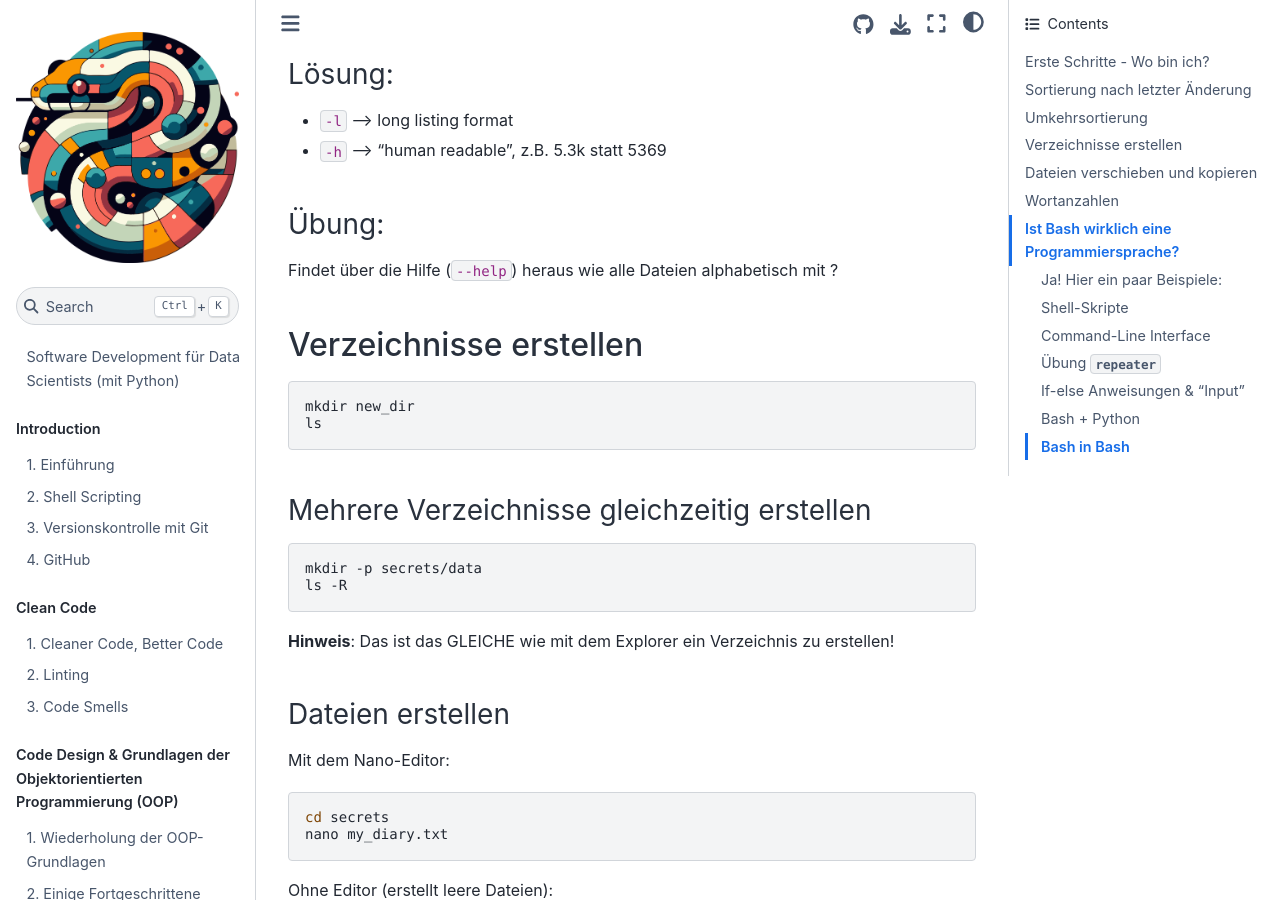
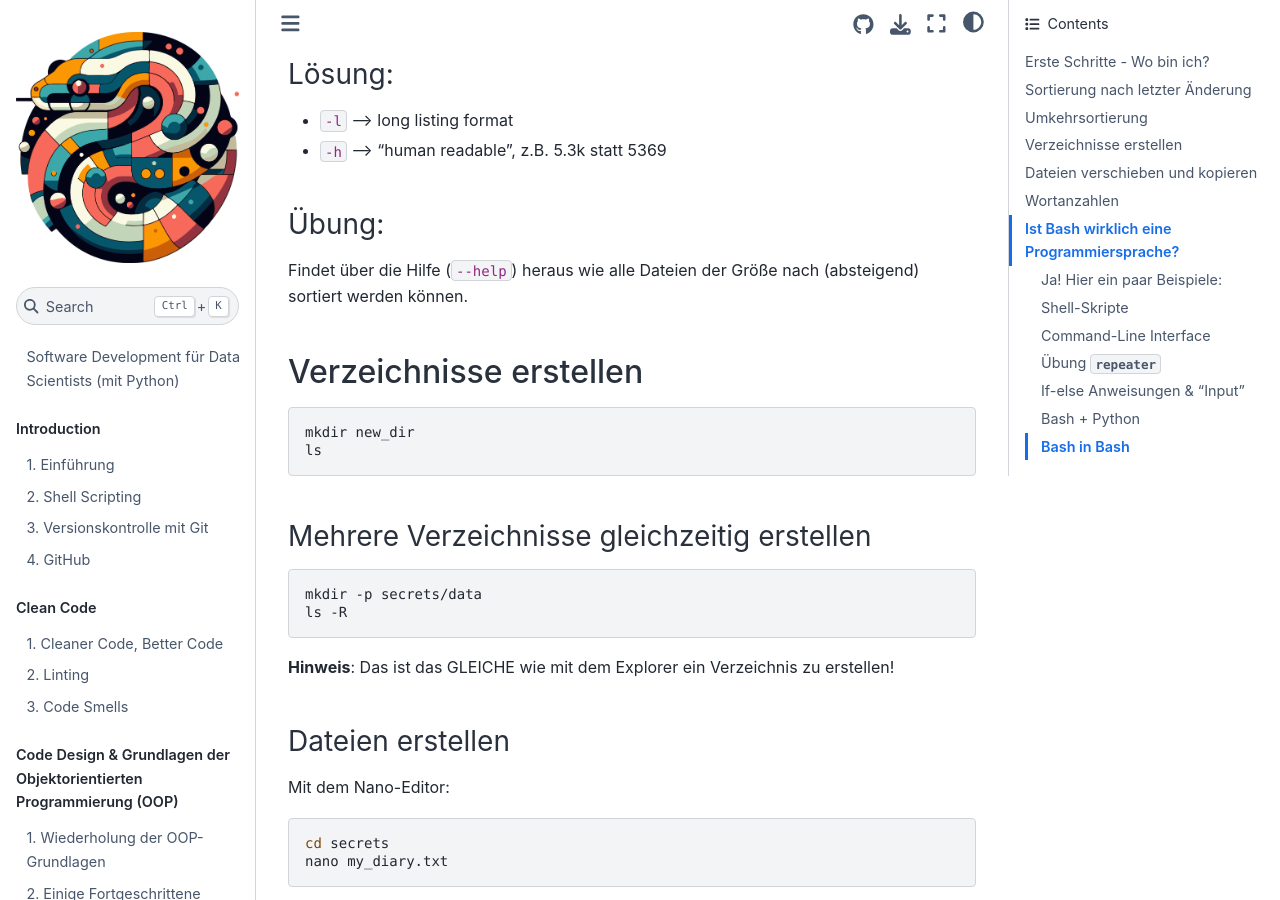
Before and after one commit to florian-huber/data_science_software_dev, a Jupyter Book: the page built from live_coding_sessions/live_coding_01_shell.md, in a window 1280 px wide and 900 px high, scrolled down 732 px. Built offline with Jupyter Book 1.0.4 settings and Sphinx 7.4.7 and the Sphinx Book theme 1.1.4, drawn with Linux system fonts in a browser that asks for light colours; pages that are not in the unit, such as notebooks, are missing from menus.

Commit message:
Adjust live coding task
Updated exercise instructions for sorting files.

```diff
--- a/live_coding_sessions/live_coding_01_shell.md
+++ b/live_coding_sessions/live_coding_01_shell.md
@@ -31,7 +31,7 @@ Was machen die Einstellungen `-l` ("L" nicht "1") oder die Kombination aus `-l`
 
 ### Übung:
 
-Findet über die Hilfe (`--help`) heraus wie alle Dateien alphabetisch mit ?
+Findet über die Hilfe (`--help`) heraus wie alle Dateien der Größe nach (absteigend) sortiert werden können.
 
 ## Verzeichnisse erstellen
 
```
